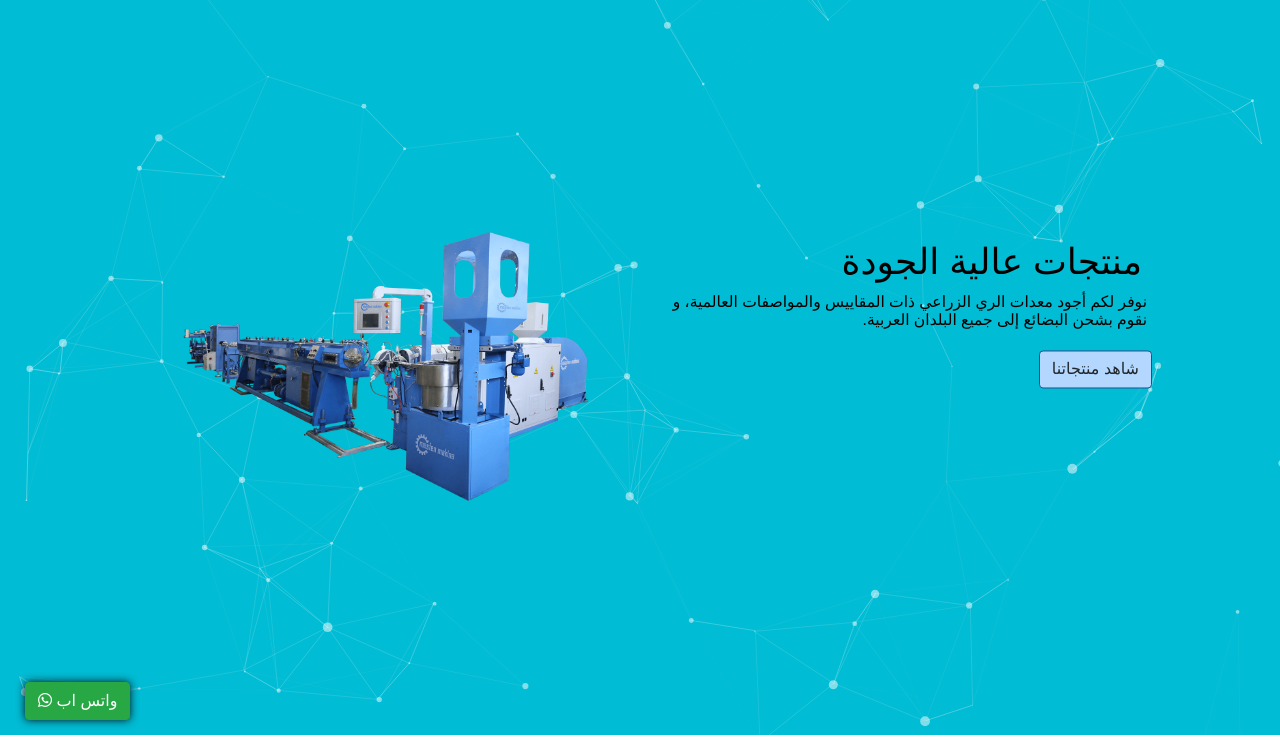
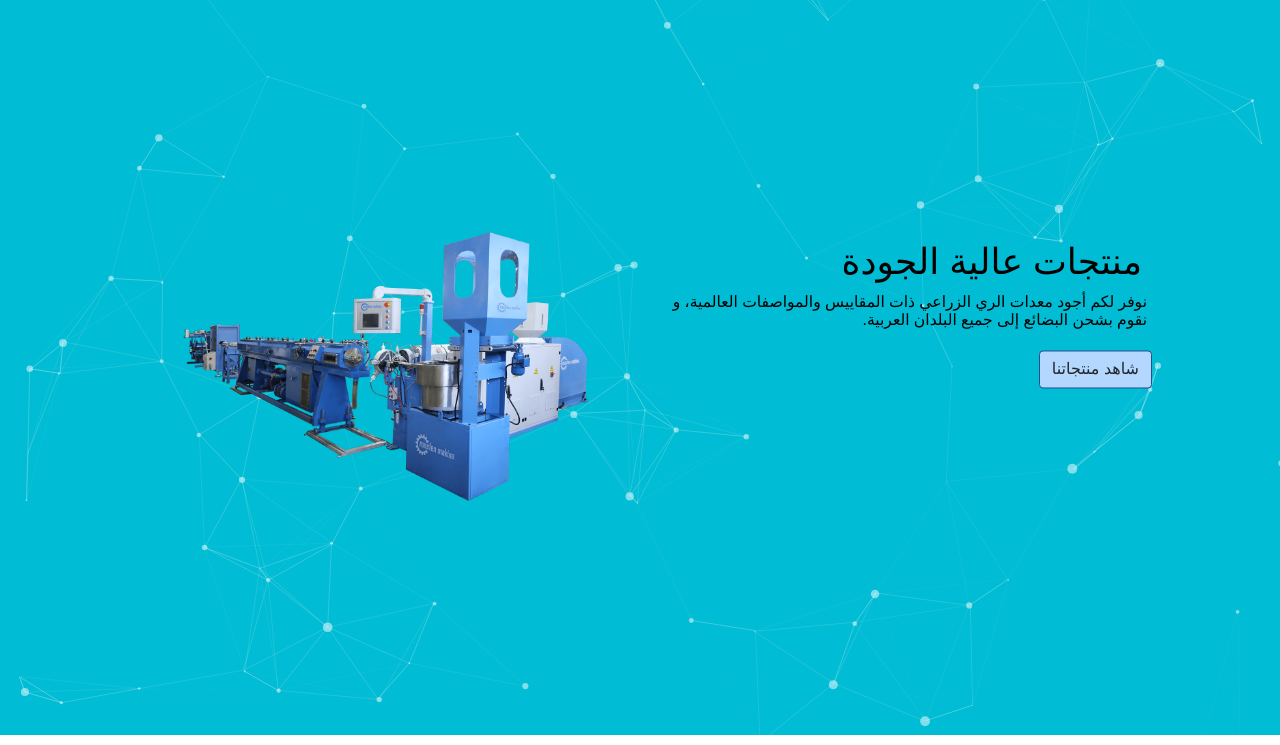
Before and after one commit to SamerElhamdo/inma, a Django app: page / in a window 1280 px wide. Shown: the part 55-800 px from the top of the page. Run offline with Django 3.2, Linux system fonts and the light colour scheme; some libraries are stand-ins or nearby versions.

Commit message:
remove whatsapp button

```diff
--- a/templates/base.html
+++ b/templates/base.html
@@ -51,7 +51,7 @@
             </div>
 
         </nav>
-        <a id="whatsapp" class="btn btn-success" href="https://wa.me/905342570868">واتس اب <i class="fab fa-whatsapp"></i></a>
+<!--         <a id="whatsapp" class="btn btn-success" href="https://wa.me/905342570868">واتس اب <i class="fab fa-whatsapp"></i></a> -->
         {% block content %}
 
         {% endblock  %}
```
